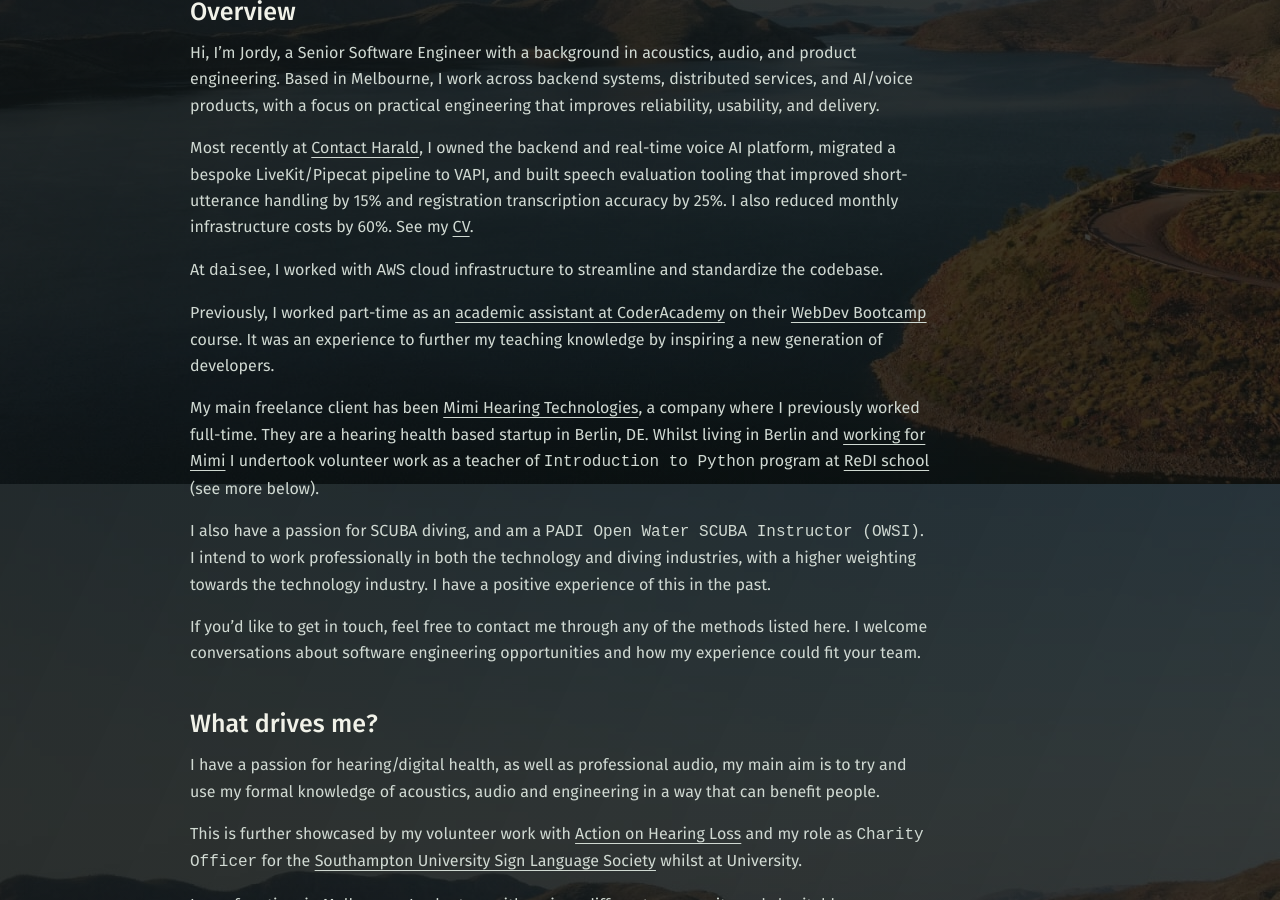
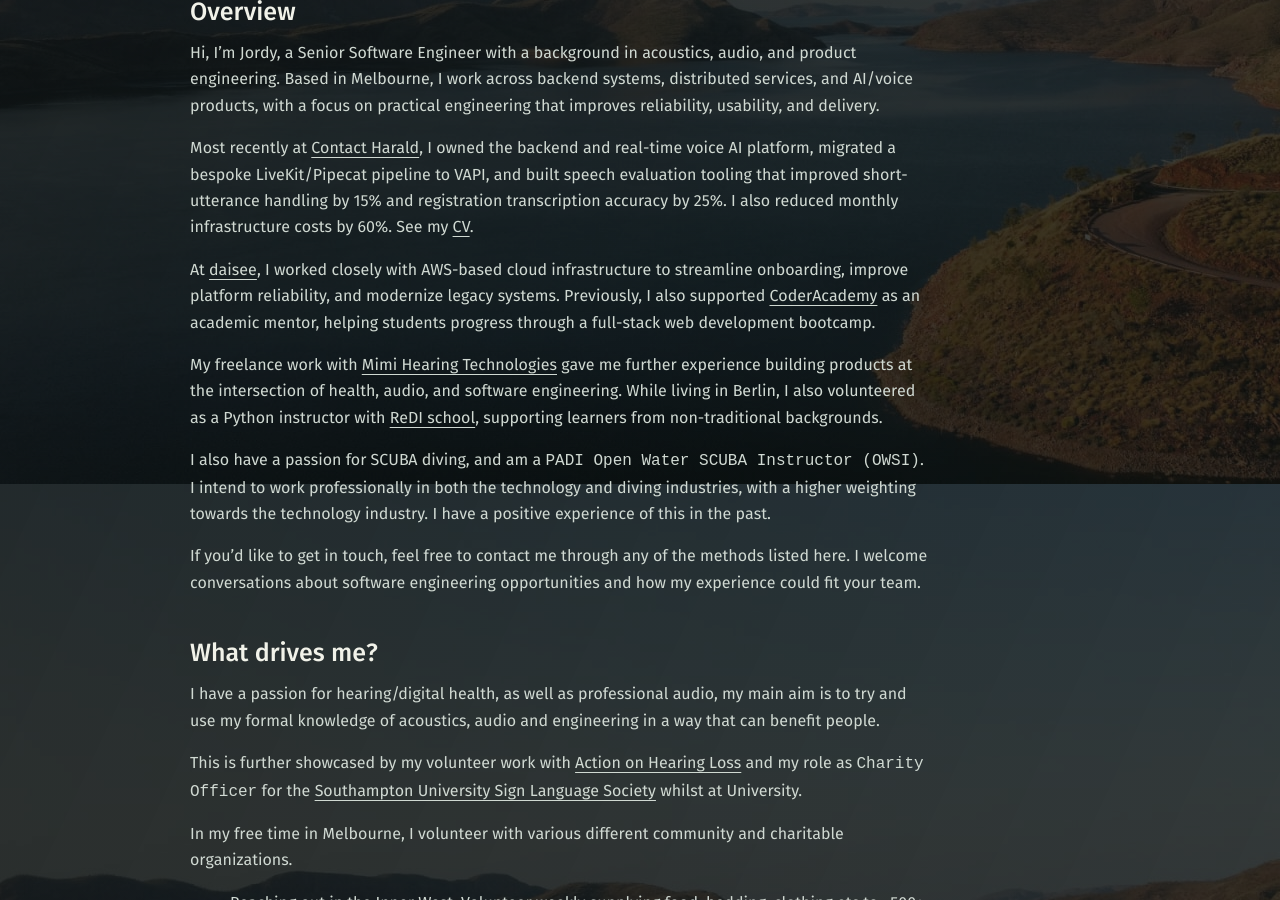
Before and after one commit to jordyjwilliams/jordyjwilliams.github.io, a Jekyll site: the page built from about/index.md, in a window 1280 px wide and 900 px high, scrolled down 416 px. Built offline with Jekyll 4.4.1, drawn with Linux system fonts in a browser that asks for light colours.

Commit message:
feat: better writing

```diff
--- a/about/index.md
+++ b/about/index.md
@@ -11,11 +11,9 @@ Hi, I'm Jordy, a Senior Software Engineer with a background in acoustics, audio,
 
 Most recently at [Contact Harald](https://www.contactharald.com/), I owned the backend and real-time voice AI platform, migrated a bespoke LiveKit/Pipecat pipeline to VAPI, and built speech evaluation tooling that improved short-utterance handling by 15% and registration transcription accuracy by 25%. I also reduced monthly infrastructure costs by 60%. See my [CV]({{ site.resume | relative_url }}).
 
-At `daisee`, I worked with `AWS` cloud infrastructure to streamline and standardize the codebase.
+At [daisee](https://www.daisee.com/), I worked closely with AWS-based cloud infrastructure to streamline onboarding, improve platform reliability, and modernize legacy systems. Previously, I also supported [CoderAcademy](https://www.coderacademy.edu.au/) as an academic mentor, helping students progress through a full-stack web development bootcamp.
 
-Previously, I worked part-time as an [academic assistant at CoderAcademy]({{site.url}}/coderAcademy/) on their [WebDev Bootcamp](https://www.coderacademy.edu.au/web-development-bootcamp) course. It was an experience to further my teaching knowledge by inspiring a new generation of developers.
-
-My main freelance client has been [Mimi Hearing Technologies]({{site.url}}/mimi_hearing_technologies), a company where I previously worked full-time. They are a hearing health based startup in Berlin, DE. Whilst living in Berlin and [working for Mimi]({{site.url}}/mimi_hearing_technologies) I undertook volunteer work as a teacher of `Introduction to Python` program at [ReDI school](https://www.redi-school.org/berlin) (see more below).
+My freelance work with [Mimi Hearing Technologies]({{site.url}}/mimi_hearing_technologies) gave me further experience building products at the intersection of health, audio, and software engineering. While living in Berlin, I also volunteered as a Python instructor with [ReDI school](https://www.redi-school.org/berlin), supporting learners from non-traditional backgrounds.
 
 I also have a passion for SCUBA diving, and am a `PADI Open Water SCUBA Instructor (OWSI)`. I intend to work professionally in both the technology and diving industries, with a higher weighting towards the technology industry. I have a positive experience of this in the past.
 
```
